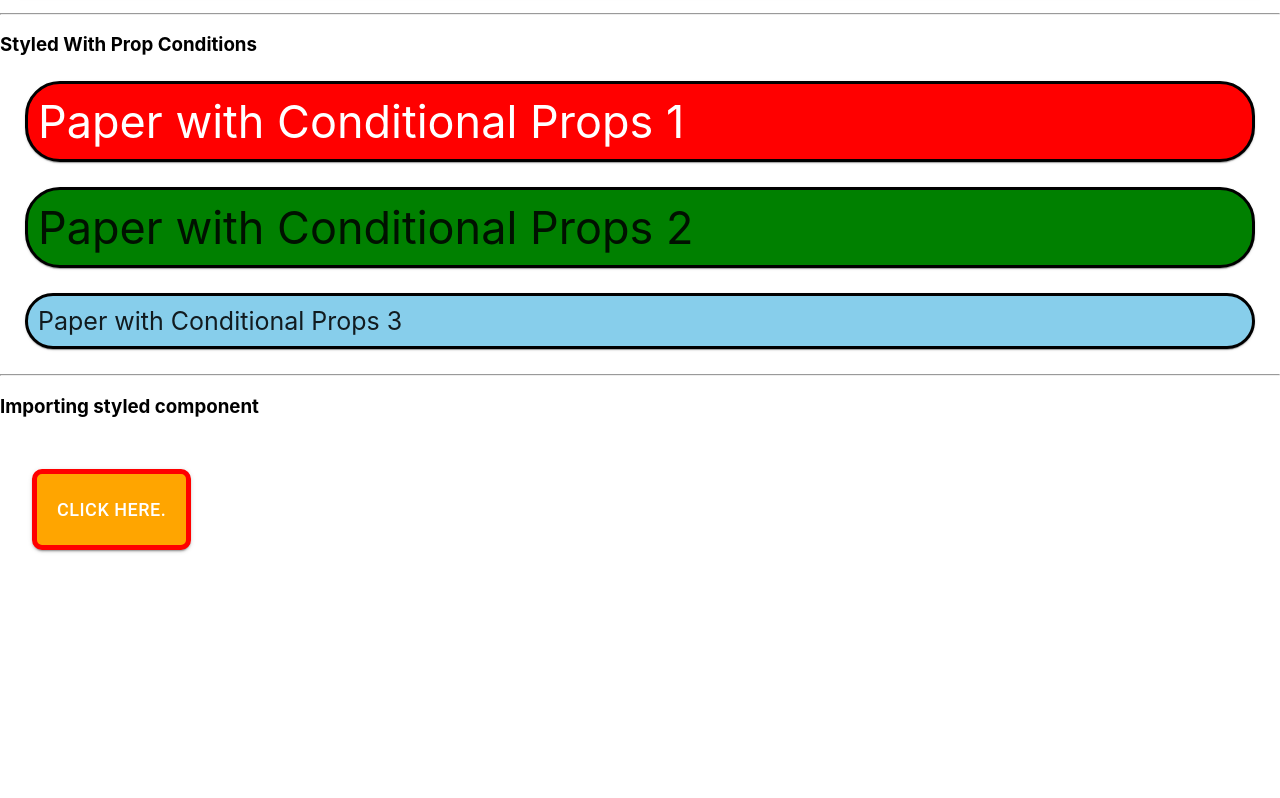
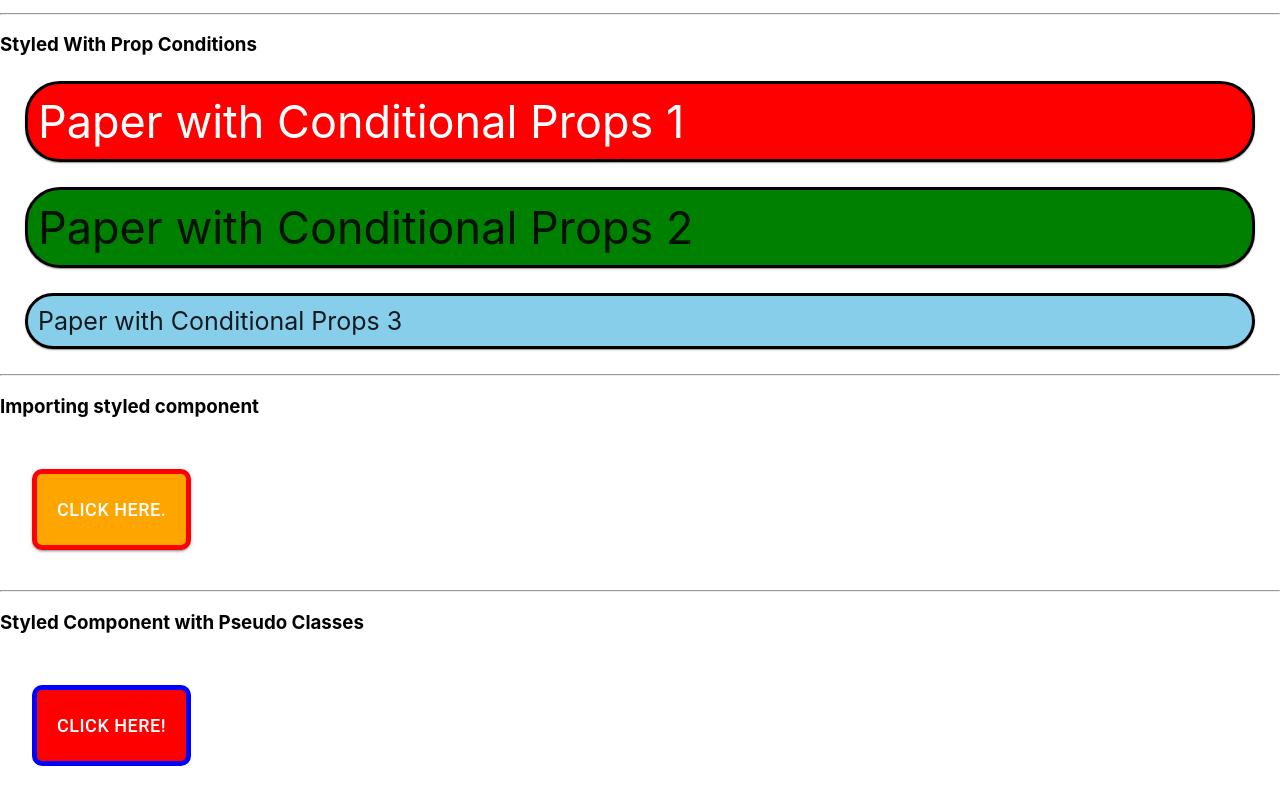
Before and after one commit to mayurpatildax/MUI-Emotion-Styled-Typescript, a React (Create React App) app: page / in a window 1280 px wide. Shown: the part 938-1736 px from the top of the page. Before the commit the page ends 1520 px from the top, so only its background shows below. Built offline with nearby package versions, Linux system fonts and the light colour scheme.

Commit message:
Styled Component with Pseudo Classes

```diff
--- a/src/App.tsx
+++ b/src/App.tsx
@@ -8,6 +8,7 @@ import StyledWithThemeNProps from "./components/StyledWithThemeNProps";
 
 // Importing styled component
 import StyledButtonExport from "./components/StyledButtonExport";
+import StyledPseudoClasses from "./components/StyledPseudoClasses";
 
 function App() {
   const handleBtnClick = () => console.log("StyledButton is clicked");
@@ -32,6 +33,8 @@ function App() {
       <StyledButtonExport variant="contained" onClick={handleBtnClick}>
         Click here.
       </StyledButtonExport>
+      <hr />
+      <StyledPseudoClasses />
     </>
   );
 }
--- /dev/null
+++ b/src/components/StyledPseudoClasses.tsx
@@ -0,0 +1,36 @@
+import styled from "@emotion/styled";
+import { Button } from "@mui/material";
+import React from "react";
+
+const StyledPseudoClasses = () => {
+  const StyledBtn = styled(Button)`
+    color: white;
+    font-size: large;
+    background-color: red;
+    border: 5px solid blue;
+    border-radius: 10px;
+    padding: 20px;
+    margin: 2rem;
+
+    // pseudo-classes
+    :hover {
+      background-color: cadetblue;
+      color: red;
+      border: 5px solid red;
+    }
+
+    :active {
+      height: 100px;
+      width: 300px;
+    }
+  `;
+
+  return (
+    <>
+      <h3>Styled Component with Pseudo Classes</h3>
+      <StyledBtn>Click here!</StyledBtn>
+    </>
+  );
+};
+
+export default StyledPseudoClasses;
```
